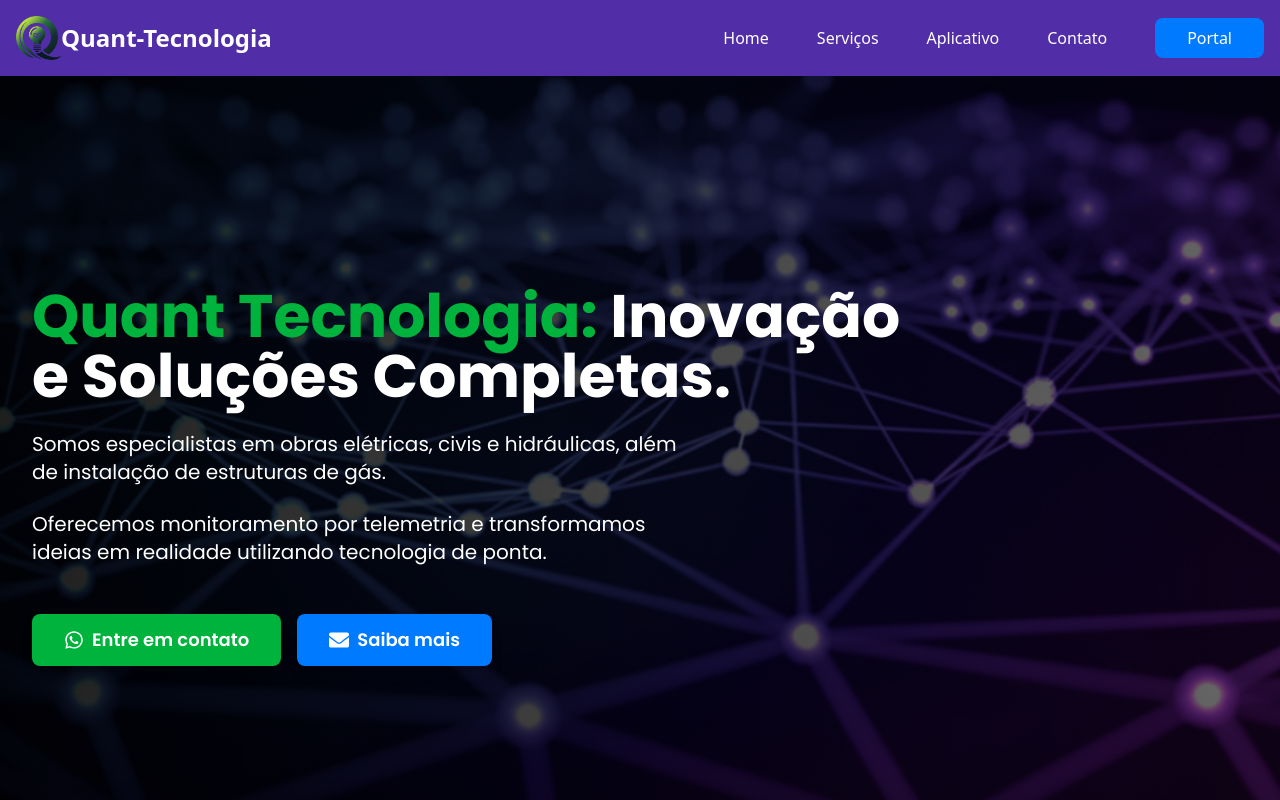
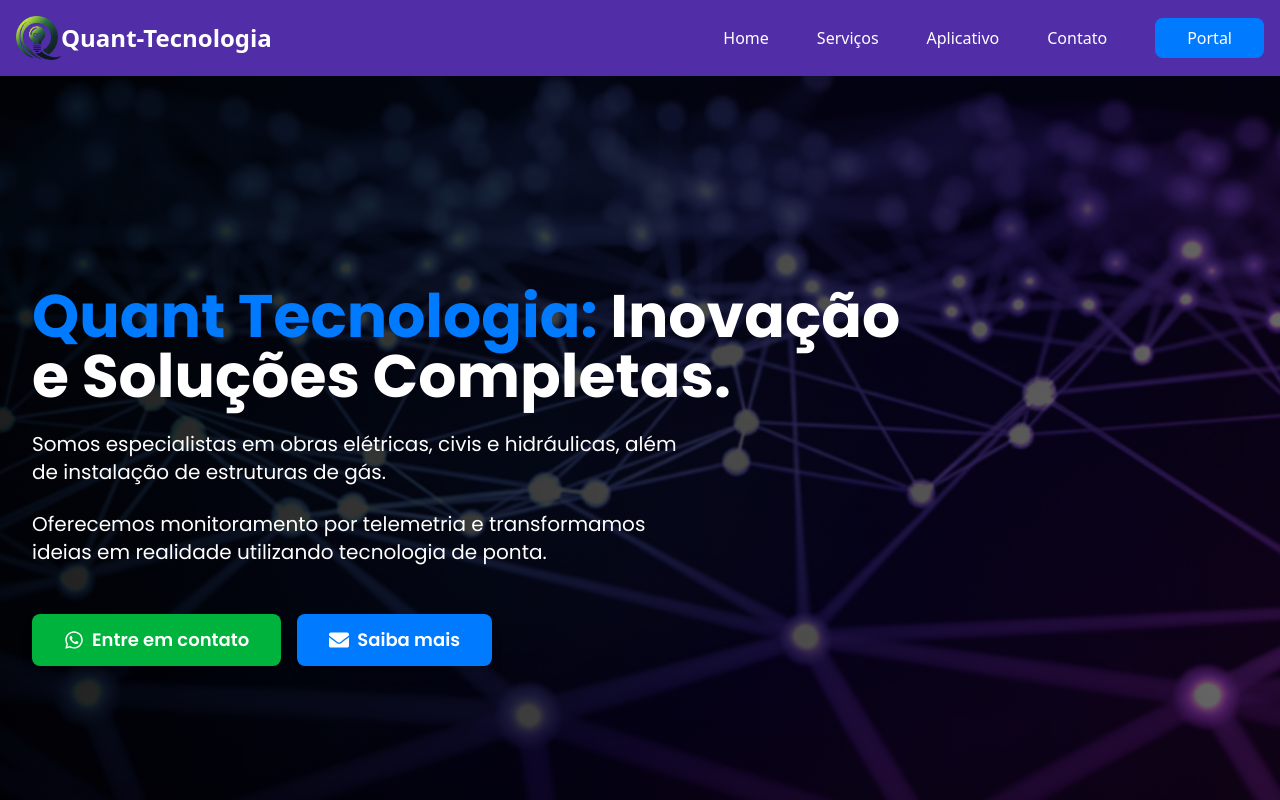
Before and after one commit to MatheusxMota/Quantnext, a Next.js app: page / in a window 1280 px wide. Built offline with nearby package versions, Linux system fonts and the light colour scheme.

Commit message:
Testando palheta 2

```diff
--- a/src/app/components/HeroSection.tsx
+++ b/src/app/components/HeroSection.tsx
@@ -18,7 +18,7 @@
             <div className="relative z-10 flex flex-col items-start justify-center h-full max-w-7xl mx-auto px-6 lg:px-8">
                 <div className="max-w-4xl">
                     <h1 className="text-quant-text-primary text-4xl sm:text-5xl lg:text-6xl font-extrabold leading-tight mb-6">
-                        <span className="text-quant-green">Quant Tecnologia:</span> Inovação e Soluções Completas.
+                        <span className="text-quant-blue">Quant Tecnologia:</span> Inovação e Soluções Completas.
                     </h1>
                     <h2 className="text-quant-text-primary text-2xl sm:text-3xl lg:text-4xl font-medium leading-tight">
                         <p className="text-quant-text-primary text-lg sm:text-xl leading-relaxed max-w-2xl mb-6">
```
